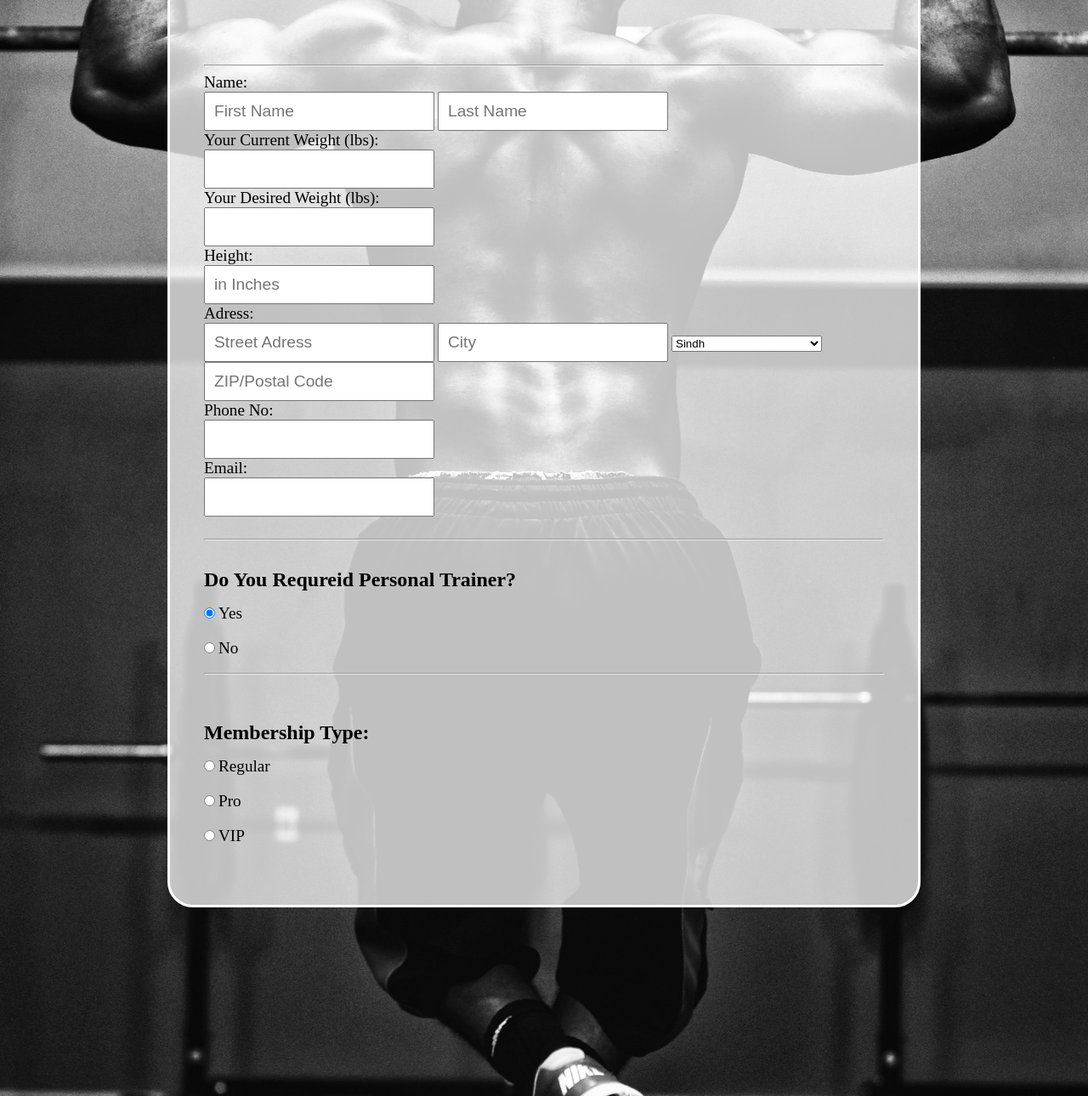
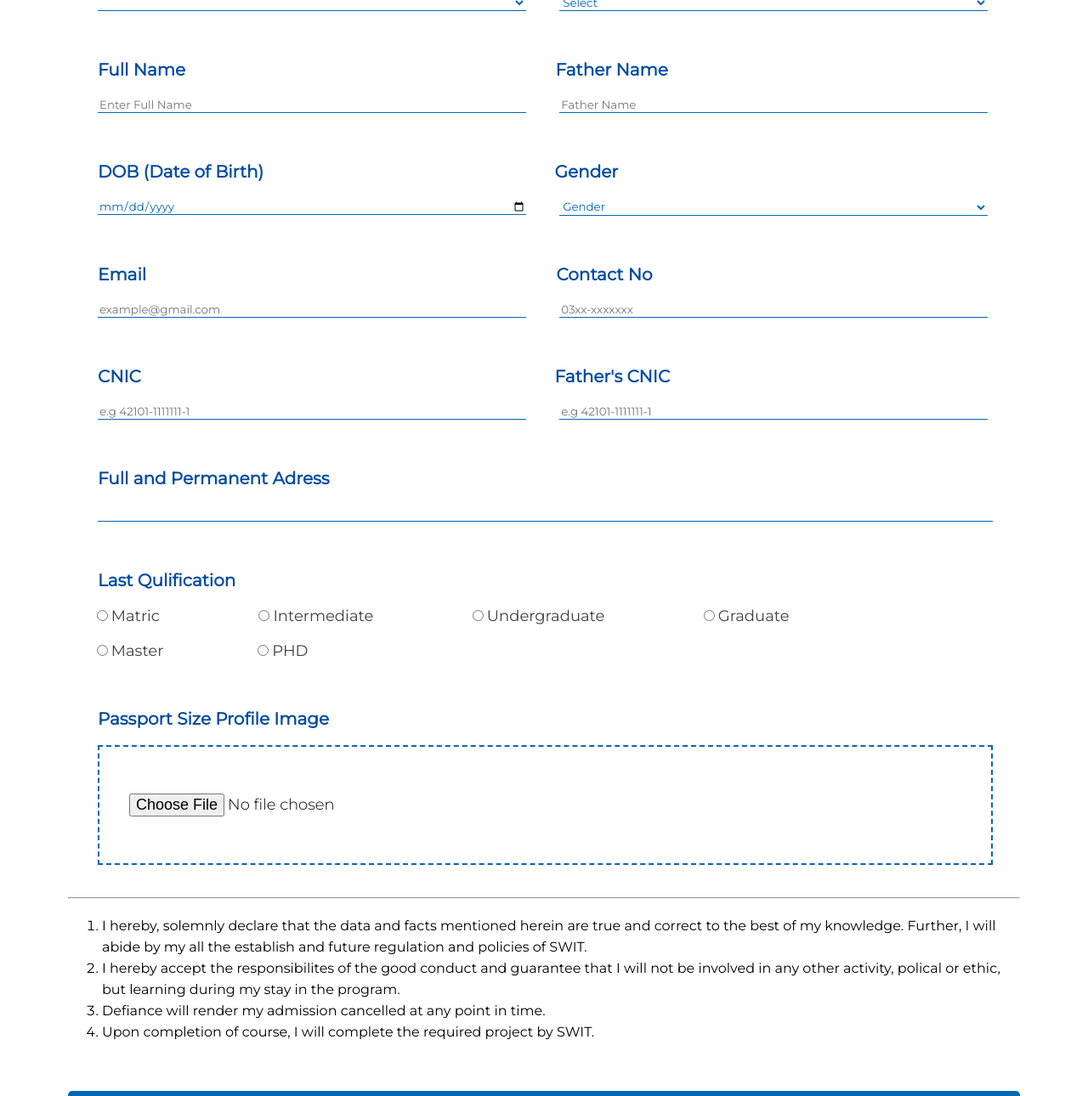
Before and after one commit to KaranKumar108/SMIT-form, a plain HTML site: page index.html in a window 1280 px wide. Shown: the part 320-1610 px from the top of the page at 85% size. Drawn offline with Linux system fonts and the light colour scheme.

Commit message:
SMIT Form

```diff
--- a/index.html
+++ b/index.html
@@ -2,191 +2,146 @@
 <html lang="en">
 
 <head>
-    <meta charset="UTF-8">
-    <meta http-equiv="X-UA-Compatible" content="IE=edge">
-    <meta name="viewport" content="width=device-width, initial-scale=1.0">
-    <title>Document</title>
+    <meta charset="UTF-8" />
+    <meta http-equiv="X-UA-Compatible" content="IE=edge" />
+    <meta name="viewport" content="width=device-width, initial-scale=1.0" />
+    <title>Saylani Welfare</title>
+
+    <link rel="stylesheet" href="/styling/index.css">
+    <link href="https://fonts.googleapis.com/css2?family=Montserrat:ital,wght@0,300;0,400;1,300&family=Roboto&display=swap" rel="stylesheet">
 </head>
-<style>
-    body {
-        background: url(./images/bg.jpg);
-        background-position: -120px -5px;
-        height: 1800px;
-    }
+<body>
+    <img src="/images/logo.a0ed90ea.jpg" />
+    <h1 style="font-family: Arial, Helvetica, sans-serif">
+        Course Registration Form
+    </h1>
+    <form action="#">
+        <div>
+            <div>
+                <h2>Select City</h2>
+                <h2 style="margin-left: 38.55%;">Select Course</h2>
+            </div><br>
+            <select name="city" id="city" class="fline">
+                <option value=""></option>
+                <option value="karachi">Karachi</option>
+                <option value="hyderabad">Hyderabad</option>
+                <option value="sukhar">Sukhar</option>
+            </select>
+            <select name="course" id="couse" class="fline">
+                <option value="select">Select</option>
+                <option value="wma">Web and Mobile Application</option>
+                <option value="gd">Graphic Designing</option>
+                <option value="aichat">AI and ChatBot</option>
+            </select>
+        </div><br>
+        <div><br>
+            <div><br>
+                <label for="name">
+                    <h2>Full Name</h2>
+                </label>
+                <label for="fname">
+                    <h2 style="margin-left: 38.5%;">Father Name</h2>
+                </label>
+            </div><br>
+            <input type="text" name="name" id="name" class="sline" placeholder="Enter Full Name" />
+            <input type="text" name="fname" id="fname" class="sline" placeholder="Father Name" />
+        </div><br>
+        <div><br>
+            <div><br>
+                <h2>DOB (Date of Birth)</h2>
+                <h2 style="margin-left: 30.2%;">Gender</h2><br>
+            </div><br>
+            <input type="date" name="dob" id="dob" class="tline" />
+            <select name="" id="" class="tline">
+                <option value="">Gender</option>
+                <option value="male">Male</option>
+                <option value="female">Female</option>
+                <option value="other">Other</option>
+            </select>
+        </div><br>
+        <div><br>
+            <div><br>
+                <label for="email">
+                    <h2>Email</h2>
+                </label>
+                <label for="cnumber">
+                    <h2 style="margin-left: 42.7%;">Contact No</h2>
+                </label>
+            </div><br>
+            <input type="email" name="email" id="email" class="frline" placeholder="example@gmail.com" />
+            <input type="number" name="cnumber" id="cnumber" class="frline" placeholder="03xx-xxxxxxx" />
+        </div><br>
 
-    form {
-        background-color: rgba(255, 255, 255, 0.743);
-        display: block;
-        margin: 5% auto;
-        padding: 60px 40px;
-        border-radius: 30px;
-        border: 3px solid white;
-        width: 800px;
-    }
-
-    .left {
-        float: left;
-        display: block;
-        background-color: rgba(0, 0, 0, 0.524);
-        padding: 0% 0%;
-    margin: -4% 25%;
-    border-radius: 50px;
-}
-
-    form input {
-        padding: 10px;
-        margin: auto ;
-        font-size: larger;
-
-    }
-
-    form h1 {
-        text-align: center;
-        font-size: 60px;
-        line-height: 50px;
-        margin-bottom: 100px;
-        color: rgba(0, 0, 0, 0.774);
-    }
-
-    form label {
-        font-size: larger;
-    }
-
-    .left img{
-        width: 50%;
-        margin: -12% 25%;
-        display: block;
-    }
-    .btn1{
-        margin: 0% 35%;
-        padding: -10% 10%;
-        background: none;
-        border: none;
-        color: white;
-        font-weight: bold;
-        cursor: pointer;
-        text-decoration: underline;
-
-    }
-    .btn1:hover{
-       background-color: rgba(0, 0, 0, 0.695);
-    }
-    .btn2{
-        margin: -10% -30%;
-        padding: -10% 10%;
-        background: none;
-        color: white;
-        font-weight: bold;
-        border: none;
-        cursor: pointer;
-        text-decoration: underline;
-    }
-    .btn2:hover{
-       background-color: rgba(0, 0, 0, 0.695);
-    }
-    form h2{
-        line-height: 0px;
-    }
-    form .select{
-        line-height: 40px;
-    }
-</style>
-
-<body>
-    <div class="left">
-        <img src="./images/Logo.png">
-        <button class="btn1">Contact Us</button>
-        <button class="btn2">Email us</button><br><br>
-
-    </div>
-    <div>
-
-    </div>
-<br><br><br><br>
-
-    <form action="#">
-<h1>Gym Membership Form</h1><hr>
-
-        <label class="fhead" for="name">Name:</label>
+        <div><br>
+            <div><br>
+                <label for="cnic">
+                    <h2>CNIC</h2>
+                </label>
+                <label for="fcnic">
+                    <h2 style="margin-left: 43.1%;">Father's CNIC</h2>
+                </label><br><br>
+            </div>
+            <input type="number" name="cnic" id="cnic" maxlength="15" class="fvline"
+                placeholder="e.g 42101-1111111-1" />
+            <input type="number" name="fcnic" id="fcnic" maxlength="15" class="fvline"
+                placeholder="e.g 42101-1111111-1" />
+        </div><br>
+        <div><br><br>
+            <h2>Full and Permanent Adress</h2>
+        </div><br>
+        <input type="text" name="adress" class="sxline" />
+        <div><br><br>
+            <div><br>
+                <h2>Last Qulification</h2>
+            </div><br>
+            <input type="radio" class="radio" name="qulification" id="matric" />
+            <label for="matric" class="radiotext">Matric</label>
+            <input type="radio" class="radio2" name="qulification" id="intermediate" />
+            <label for="intermediate" class="radiotext">Intermediate</label>
+            <input type="radio" class="radio2" name="qulification" id="undergraduate" />
+            <label for="undergraduate" class="radiotext">Undergraduate</label>
+            <input type="radio" class="radio2" name="qulification" id="graduate" />
+            <label for="graduate" class="radiotext">Graduate</label>
+            <br><br>
+            <input type="radio" class="radio" name="qulification" id="master" />
+            <label for="graduate" class="radiotext">Master</label>
+            <input type="radio" class="radio3" name="qulification" id="phd" />
+            <label for="graduate" class="radiotext">PHD</label>
+        </div><br>
+        <div><br>
+            <div><br>
+                <h2>Passport Size Profile Image</h2>
+            </div><br>
+            <input type="file" name="file" id="profile pic" class="file" accept="image/png, image/jpg, image/jpeg" />
+            <br /><br /><br />
+            <hr /><br />
+        </div>
         <div>
-            <input type="text" name="name" id="name" placeholder="First Name" required>
-            <input type="text" name="name" id="name" placeholder="Last Name" required>
+            <ol>
+                <li>
+                    I hereby, solemnly declare that the data and facts mentioned herein
+                    are true and correct to the best of my knowledge. Further, I will
+                    abide by my all the establish and future regulation and policies of
+                    SWIT.
+                </li>
+                <li>
+                    I hereby accept the responsibilites of the good conduct and
+                    guarantee that I will not be involved in any other activity, polical
+                    or ethic, but learning during my stay in the program.
+                </li>
+                <li>
+                    Defiance will render my admission cancelled at any point in time.
+                </li>
+                <li>
+                    Upon completion of course, I will complete the required project by SWIT.
+                </li>
+            </ol>
         </div>
-
-        <label class="fhead" for="Cweight">Your Current Weight (lbs):</label>
+        <br><br><br>
         <div>
-            <input type="number" name="name" id="Cweight" required>
-        </div>
-
-        <label class="fhead" for="Dweight">Your Desired Weight (lbs):</label>
-        <div>
-            <input type="number" name="name" id="Dweight" required>
-        </div>
-
-        <label class="fhead" for="height">Height:</label>
-        <div>
-            <input type="number" name="name" id="height" placeholder="in Inches" required>
-        </div>
-
-        <label class="fhead" for="adress">Adress:</label>
-        <div>
-            <input type="text" name="adress" id="adress" placeholder="Street Adress" required>
-            <input type="text" name="adress" id="adress" placeholder="City" required>
-            <select name="city">
-                <option value="sindh">Sindh</option>
-                <option value="kpk">Kaybher Pakhtoon Khawa</option>
-                <option value="balochistan">Balochistan</option>
-            </select>
-            <input type="number" name="postalcode" id="adress" placeholder="ZIP/Postal Code" required>
-        </div>
-
-        <label class="fhead" for="number">Phone No:</label>
-        <div>
-            <input type="number" name="number" id="number" required>
-        </div>
-
-        <label class="fhead" for="email">Email:</label>
-        <div>
-            <input type="email" name="email" id="email" required>
-        </div><br><hr><br>
-
-       <h2>Do You Requreid Personal Trainer?</h2>
-        <div class="select">
-            <div>
-                <input type="radio" name="ptrainer" id="yes" required checked="cheaked">
-                <label for="yes">Yes</label>
-            </div>
-
-            <div>
-                <input type="radio" name="ptrainer" id="no" required>
-                <label for="no">No</label>
-
-            <br><hr><br>
-
-           <h2>Membership Type:</h2>
-            <div class="select">
-                <div>
-                    <input type="radio" name="membership" id="regular" required>
-                    <label for="regular">Regular</label>
-                </div>
-
-                <div>
-                    <input type="radio" name="membership" id="pro" required>
-                    <label for="pro">Pro</label>
-
-                </div>
-
-                <div>
-                    <input type="radio" name="membership" id="vip" required>
-                    <label for="vip">VIP</label>
-
-                </div>
-
-            </div>
-
-
+            <button class="btn">Submit</button>
+        </div><br><br>
     </form>
-
+    <p>Developed By: Karan Kumar, kkvmalhi@gmail.com</p>
 </body>
-
 </html>
--- a/styling/index.css
+++ b/styling/index.css
@@ -0,0 +1,224 @@
+* {
+    margin: 0;
+    box-sizing: border-box;
+    font-family: 'Montserrat', sans-serif;
+}
+
+h1 {
+    background-color: rgb(1, 103, 179);
+    color: white;
+    padding: 65px 75px;
+    font-size: 45px;
+    padding-bottom: 80px;
+    margin: -2% 0%;
+    font-weight: lighter;
+}
+
+img {
+    width: 8%;
+    border-radius: 50%;
+    border: 5px solid #282262;
+    margin: -16% 2%;
+}
+
+form {
+    margin-top: 80px;
+    padding: 25px 80px;
+}
+
+form h2 {
+    display: inline;
+    /* color: #282262; */
+    font-family: inherit;
+    margin-left: 35px;
+    font-size: 20px;
+    font-weight: 700;
+    color: #024ca1;
+}
+
+
+form .fline {
+    width: 45%;
+    background-color: transparent;
+    outline: none;
+    color: #0267b4;
+    border: none;
+    border-bottom: 1px solid #0267b4;
+    margin-left: 35px;
+}
+
+form .fline:focus {
+    width: 45%;
+    background-color: transparent;
+    outline: none;
+    color: #0267b4;
+    border: none;
+    border-bottom: 3px solid #03508b;
+    margin-left: 35px;
+}
+
+form .sline {
+    width: 45%;
+    background-color: transparent;
+    outline: none;
+    color: #0267b4;
+    border: none;
+    border-bottom: 1px solid #0267b4;
+    margin-left: 35px;
+}
+
+form .sline:focus {
+    width: 45%;
+    background-color: transparent;
+    outline: none;
+    color: #0267b4;
+    border: none;
+    border-bottom: 3px solid #03508b;
+    margin-left: 35px;
+}
+
+form .tline {
+    width: 45%;
+    background-color: transparent;
+    outline: none;
+    color: #0267b4;
+    border: none;
+    border-bottom: 1px solid #0267b4;
+    margin-left: 35px;
+}
+
+form .tline:focus {
+    width: 45%;
+    background-color: transparent;
+    outline: none;
+    color: #0267b4;
+    border: none;
+    border-bottom: 3px solid #03508b;
+    margin-left: 35px;
+}
+
+form .frline {
+    width: 45%;
+    background-color: transparent;
+    outline: none;
+    color: #0267b4;
+    border: none;
+    border-bottom: 1px solid #0267b4;
+    margin-left: 35px;
+}
+
+form .frline:focus {
+    width: 45%;
+    background-color: transparent;
+    outline: none;
+    color: #0267b4;
+    border: none;
+    border-bottom: 3px solid #03508b;
+    margin-left: 35px;
+}
+
+form .fvline {
+    width: 45%;
+    background-color: transparent;
+    outline: none;
+    color: #0267b4;
+    border: none;
+    border-bottom: 1px solid #0267b4;
+    margin-left: 35px;
+
+}
+
+input::-webkit-outer-spin-button,
+input::-webkit-inner-spin-button {
+    -webkit-appearance: none;
+    margin: 0;
+}
+
+form .fvline:focus {
+    width: 45%;
+    background-color: transparent;
+    outline: none;
+    color: #0267b4;
+    border: none;
+    border-bottom: 3px solid #03508b;
+    margin-left: 35px;
+}
+
+form .sxline {
+    width: 94%;
+    background-color: transparent;
+    outline: none;
+    color: #0267b4;
+    border: none;
+    border-bottom: 1px solid #0267b4;
+    margin-left: 35px;
+}
+
+form .sxline:focus {
+    width: 94%;
+    background-color: transparent;
+    outline: none;
+    color: #0267b4;
+    border: none;
+    border-bottom: 3px solid #03508b;
+    margin-left: 35px;
+}
+
+form .radio {
+    margin-left: 3%;
+}
+
+form .radio2 {
+    margin-left: 10%;
+}
+
+form .radio3 {
+    margin-left: 9.49%;
+}
+
+form .radiotext {
+    font-size: large;
+    color: rgba(0, 0, 0, 0.744);
+}
+
+form ol li {
+    line-height: 25px;
+}
+
+form .file {
+    padding: 55px 35px;
+    border: 2px dashed #0267b4;
+    width: 94%;
+    margin-left: 35px;
+    font-size: large;
+    font-weight: lighter;
+}
+
+form .btn {
+    width: 100%;
+    padding: 10px 0px;
+    background-color: rgb(1, 103, 179);
+    border: none;
+    color: white;
+    border-radius: 5px;
+    cursor: pointer;
+    font-size: large;
+}
+
+form .btn:hover {
+    width: 100%;
+    padding: 10px 0px;
+    background-color: rgb(4, 68, 117);
+    border: none;
+    color: white;
+    border-radius: 5px;
+    cursor: pointer;
+    font-size: large;
+}
+
+p {
+    background-color: #0267b4;
+    color: white;
+    text-align: center;
+    padding: 5px 0px;
+}
```
Also changed, not shown: images/Logo.png (deleted), images/bg.jpg (deleted), images/logo.a0ed90ea.jpg (added).
